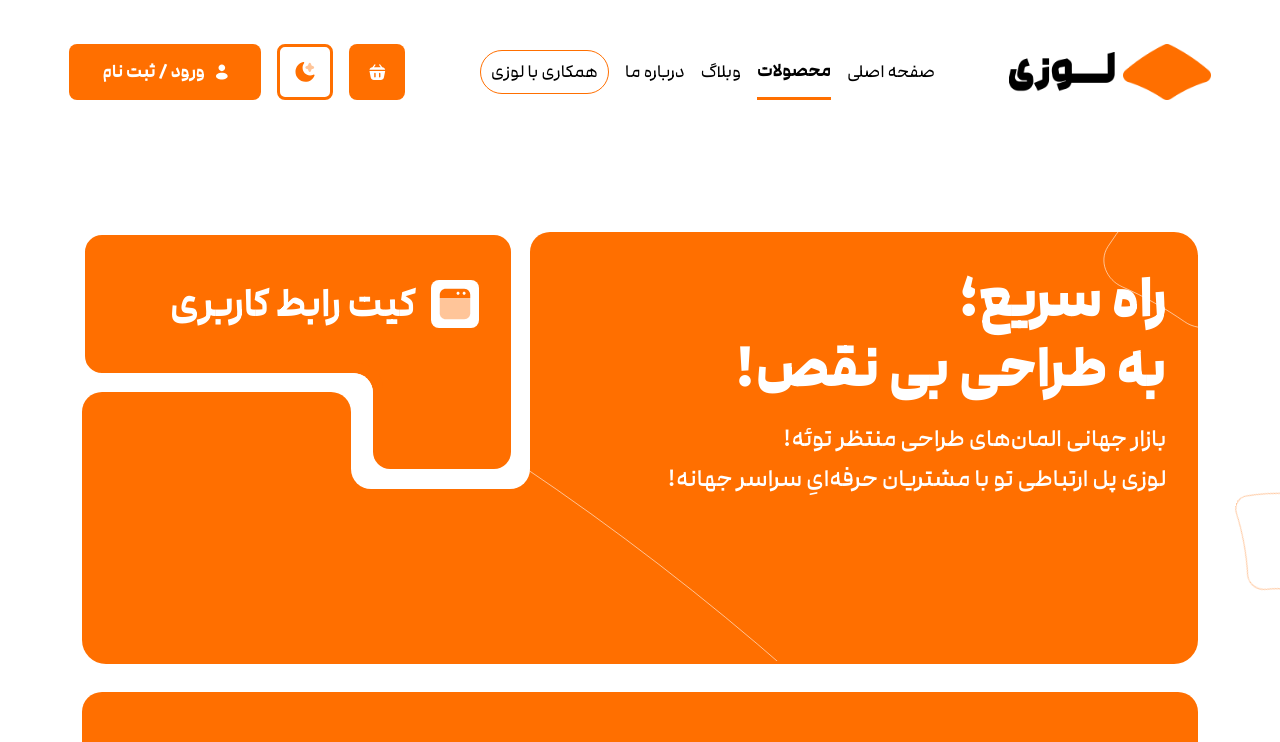
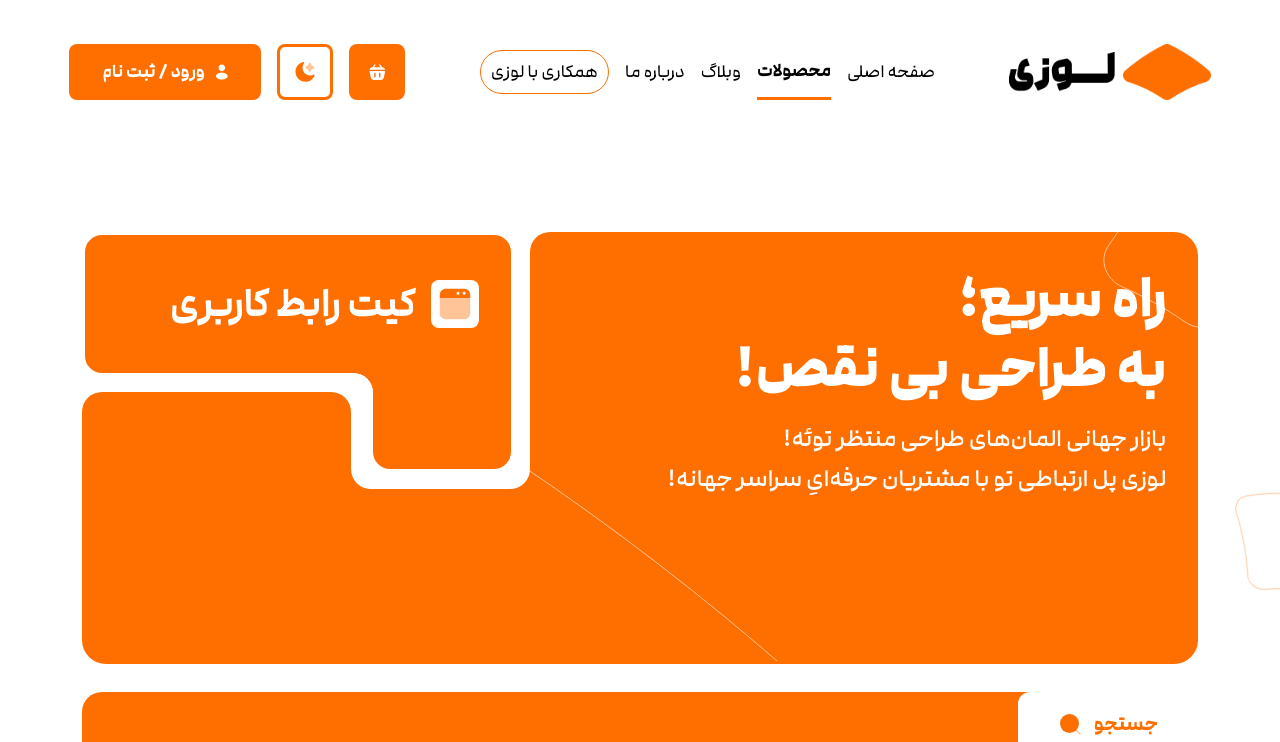
Before and after one commit to yousef-yaghoubi/lozi, a React (Vite) app: page /products in a window 1280 px wide. Shown: the top 742 px of the page. Built offline with nearby package versions, Linux system fonts and the light colour scheme.

Commit message:
chenge color white to background for dark and light mode in Button Component and fix test the Button

```diff
--- a/src/components/shared/Button/Button.tsx
+++ b/src/components/shared/Button/Button.tsx
@@ -5,7 +5,7 @@ interface ButtonProps extends React.ButtonHTMLAttributes<HTMLButtonElement> {
   btn: "text" | "stroke" | "fill";
   children: ReactNode;
   size: "superSmall" | "small" | "medium" | "large";
-  color?: "primary" | "white";
+  color?: "primary" | "background";
 }
 
 const Button = forwardRef<HTMLButtonElement, ButtonProps>(
@@ -24,17 +24,17 @@ const Button = forwardRef<HTMLButtonElement, ButtonProps>(
       const bgColor =
         color === "primary"
           ? "bg-primary hover:bg-primary-500"
-          : "bg-white hover:bg-gray-100";
+          : "bg-background hover:bg-background/90";
       const textColor =
         color === "primary"
           ? btn === "fill"
-            ? "text-white"
+            ? "text-background"
             : "text-primary"
           : btn !== "fill"
-          ? "text-white"
+          ? "text-background"
           : "text-primary";
       const borderColor =
-        color === "primary" ? "border-primary" : "border-white";
+        color === "primary" ? "border-primary" : "border-background";
 
       const textClass = `${textColor} hover:opacity-80 disabled:opacity-50`;
       const strokeClass = `border-2 ${borderColor} ${textColor} hover:opacity-80 disabled:opacity-50`;
--- a/src/components/shared/FilterProducts.tsx
+++ b/src/components/shared/FilterProducts.tsx
@@ -4,7 +4,17 @@ import IconSearch from "@icons/search.svg?react";
 function FilterProducts() {
   return (
     <div className="flex w-full max-w-[1116px] bg-primary h-[115px] m-auto rounded-2.5xl">
-
+      <Button
+        btn="fill"
+        color="background"
+        size="large"
+        className="m-text-sm-bold lg:w-text-md-bold px-5 lg:px-10"
+      >
+        <span className="flex gap-x-3 items-center">
+          <span>جستجو</span>
+          <IconSearch className="h-4 w-4 lg:w-6 lg:h-6" />
+        </span>
+      </Button>
     </div>
   );
 }
```
Also changed, not shown: 1 other file (tests, documents, lock files or other folders).
